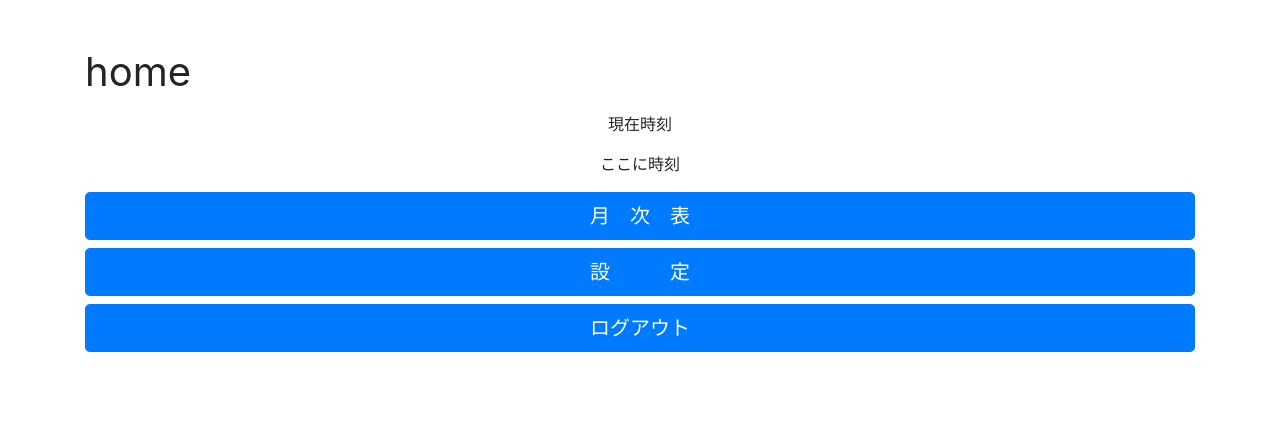
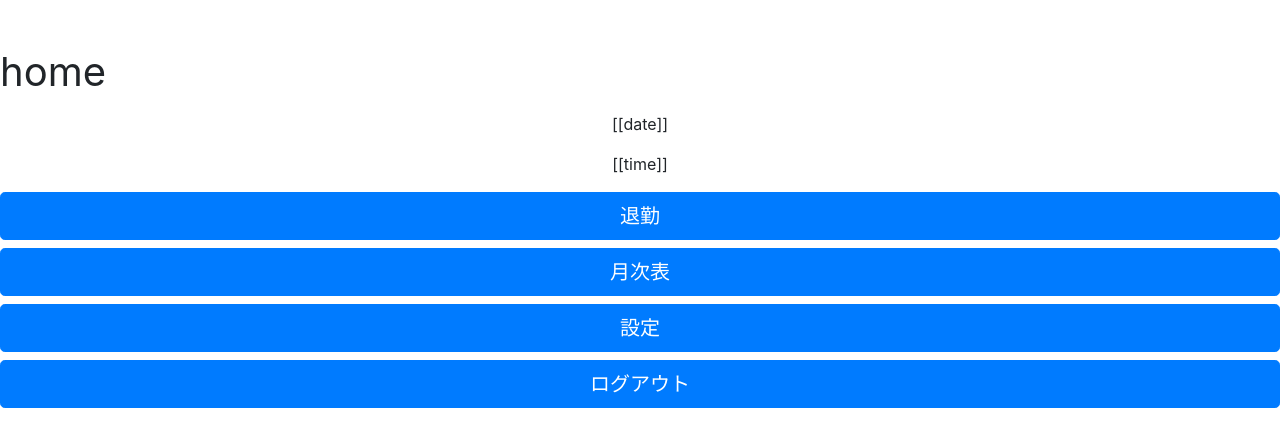
Before and after one commit to watarus0208/time-management, a Django app: page /time_management/home/ in a window 1280 px wide. Shown: the top 447 px of the page. Run offline with Django 4.2, Linux system fonts and the light colour scheme; a user stored in the database is signed in; some libraries are stand-ins or nearby versions.

Commit message:
base修正

```diff
--- a/clerical_work_reduction/time_management_app/static/js/home.js
+++ b/clerical_work_reduction/time_management_app/static/js/home.js
@@ -1,29 +1,25 @@
 const app = new Vue({
     el: '#app',
+    delimiters: ['[[',']]:'],
     data: {
         date: '',
         time: '',
         week: ['（日）', '（月）', '（火）', '（水）', '（木）',  '（金）', '（土）']
     },
-    mounted: function()  {
+    mounted: function(){
     let timerID = setInterval(this.updateTime, 1000);
-
     },
     methods: {
         updateTime: function() {
-
             //現在の日付・時刻を取得
             let current_date = new Date()
-
             // 現在の時刻
             this.time = this.zeroPadding(current_date.getHours(), 2) + ':' + this.zeroPadding(current_date.getMinutes(), 2) + ':' + this.zeroPadding(current_date.getSeconds(), 2)
-
             // 現在の年月日
             this.date = this.zeroPadding(current_date.getFullYear(), 4) + '年' + this.zeroPadding(current_date.getMonth() + 1, 2) + '月' + this.zeroPadding(current_date.getDate(), 2) + '日' + this.week[currentdate.getDay()]
         },
         zeroPadding: function(num, len) {
             let zero = '';
-
             // 0の文字列を作成
             for(var i = 0; i < len; i++) {
                 zero += '0';
--- a/clerical_work_reduction/time_management_app/templates/time_management_app/base.html
+++ b/clerical_work_reduction/time_management_app/templates/time_management_app/base.html
@@ -1,3 +1,4 @@
+{% load static %}
 <!doctype html>
 <html lang="ja">
   <head>
@@ -10,18 +11,18 @@
 
     <title>{% block title %}{% endblock %}</title>
   </head>
+
   <body>
     <!-- mt: mergin top 5 -->
-    <div class="container mt-5">
+    <div class="container mt-5"></div>
+
+    <!-- Optional JavaScript -->
+    <!-- Vue first, then Bootstrap JS -->
+    <script src="https://cdn.jsdelivr.net/npm/vue@2.6.14"></script>
+    <script src="{% static 'js/home.js' %}"></script>
+    <script src="https://stackpath.bootstrapcdn.com/bootstrap/4.3.1/js/bootstrap.min.js" integrity="sha384-JjSmVgyd0p3pXB1rRibZUAYoIIy6OrQ6VrjIEaFf/nJGzIxFDsf4x0xIM+B07jRM" crossorigin="anonymous"></script>
+
+    <!-- body content block -->
     {% block content %}{% endblock %}
-    </div>
-    <!-- Optional JavaScript -->
-    <!-- jQuery first, then Popper.js, then Bootstrap JS -->
-    <script src="https://code.jquery.com/jquery-3.3.1.slim.min.js" integrity="sha384-q8i/X+965DzO0rT7abK41JStQIAqVgRVzpbzo5smXKp4YfRvH+8abtTE1Pi6jizo" crossorigin="anonymous"></script>
-    <script src="https://cdnjs.cloudflare.com/ajax/libs/popper.js/1.14.7/umd/popper.min.js" integrity="sha384-UO2eT0CpHqdSJQ6hJty5KVphtPhzWj9WO1clHTMGa3JDZwrnQq4sF86dIHNDz0W1" crossorigin="anonymous"></script>
-    <script src="https://stackpath.bootstrapcdn.com/bootstrap/4.3.1/js/bootstrap.min.js" integrity="sha384-JjSmVgyd0p3pXB1rRibZUAYoIIy6OrQ6VrjIEaFf/nJGzIxFDsf4x0xIM+B07jRM" crossorigin="anonymous"></script>
-    <script src="https://jp.vuejs.org/js/vue.js"></script>
-    {% load static %}
-    <script src="{% static 'home.js' %}></script>
   </body>
 </html>
--- a/clerical_work_reduction/time_management_app/templates/time_management_app/home.html
+++ b/clerical_work_reduction/time_management_app/templates/time_management_app/home.html
@@ -1,25 +1,20 @@
 <!-- base.htmlを引き継ぐ -->
-{% extends "time_management_app/base.html" %}
+{% extends "./base.html" %}
 <!-- タイトルブロック -->
 {% block title %}Login{% endblock %}
 <!-- コンテンツブロック -->
 {% block content %}
-
 <!-- mt: mergin top  mb: mergin bottom -->
 <h1 class="h1 mt-2 mb-3 font-weight-normal">home</h1>
 <!-- 文字を中央揃えに -->
 <div class="text-center">
     <div id="app">
-        <div>
-            <p>現在時刻</p>
-            <div>
-                <p>ここに時刻</p>
-                <p>{{date}}</p>
-                <p>{{time}}</p>
-        </div>
+        <p>[[date]]</p>
+        <p>[[time]]</p>
     </div>
-    <a href="{% url 'time_management_app:month' %}"class="btn btn-primary btn-lg btn-block">月　次　表</a>
-    <a href="{% url 'time_management_app:login' %}"class="btn btn-primary btn-lg btn-block">設　　　定</a>
+    <a href="{% url 'time_management_app:month' %}"class="btn btn-primary btn-lg btn-block">退勤</a>
+    <a href="{% url 'time_management_app:month' %}"class="btn btn-primary btn-lg btn-block">月次表</a>
+    <a href="{% url 'time_management_app:config' %}"class="btn btn-primary btn-lg btn-block">設定</a>
     <a href="{% url 'time_management_app:login' %}"class="btn btn-primary btn-lg btn-block">ログアウト</a>
 </div>
 {% endblock %}
--- a/clerical_work_reduction/time_management_app/urls.py
+++ b/clerical_work_reduction/time_management_app/urls.py
@@ -9,4 +9,5 @@
     path('signup/', views.SignUpView.as_view(), name='signup'),
     path('home/', views.HomeView.as_view(), name='home'),
     path('month/', views.MonthView.as_view(), name='month'),
+    path('config/', views.ConfigView.as_view(), name='config'),
 ]
--- a/clerical_work_reduction/time_management_app/views.py
+++ b/clerical_work_reduction/time_management_app/views.py
@@ -30,3 +30,7 @@
 
 class MonthView(LoginRequiredMixin, TemplateView):
     template_name = 'time_management_app/month.html'
+
+
+class ConfigView(LoginRequiredMixin, TemplateView):
+    template_name = 'time_management_app/config.html'
```
Also changed, not shown: clerical_work_reduction/time_management_app/templates/time_management_app/config.html (added, +8 -0 lines), 1 other file. Lines whose indentation alone changed are shown as unchanged.
